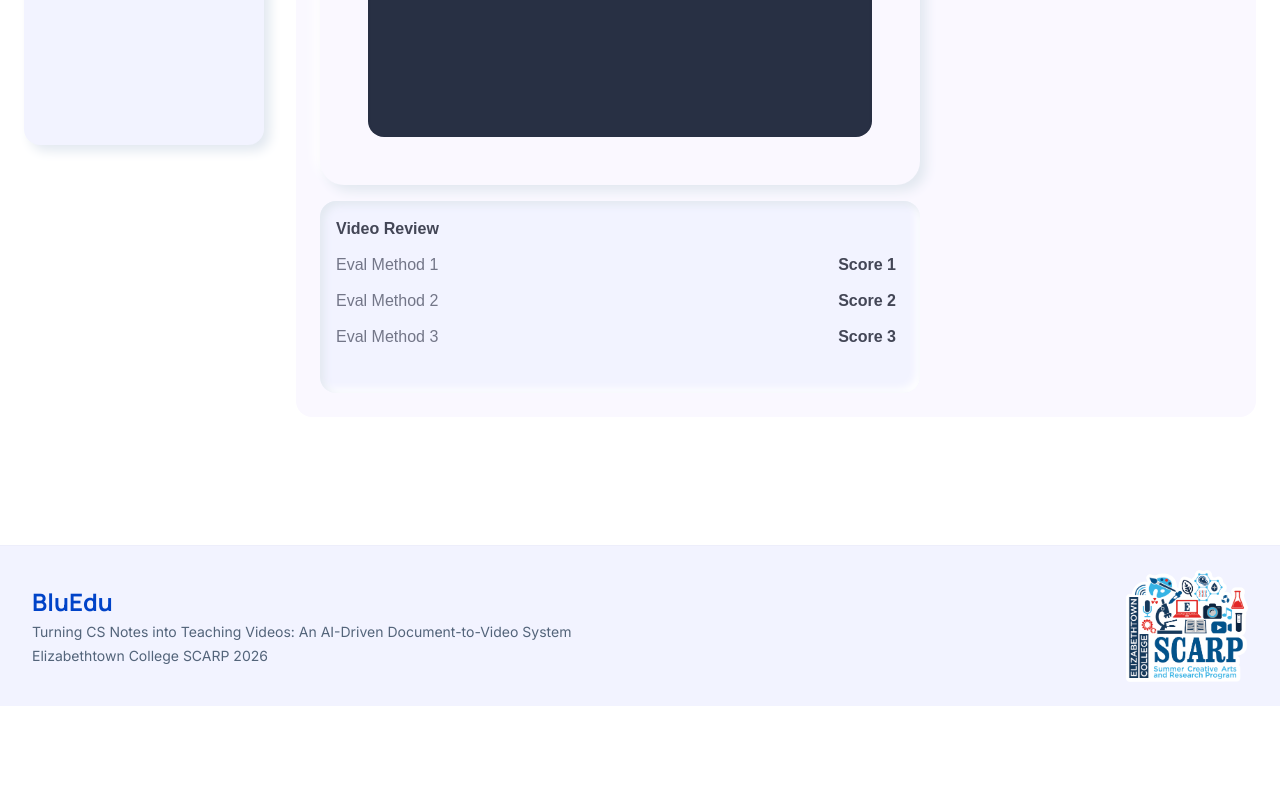
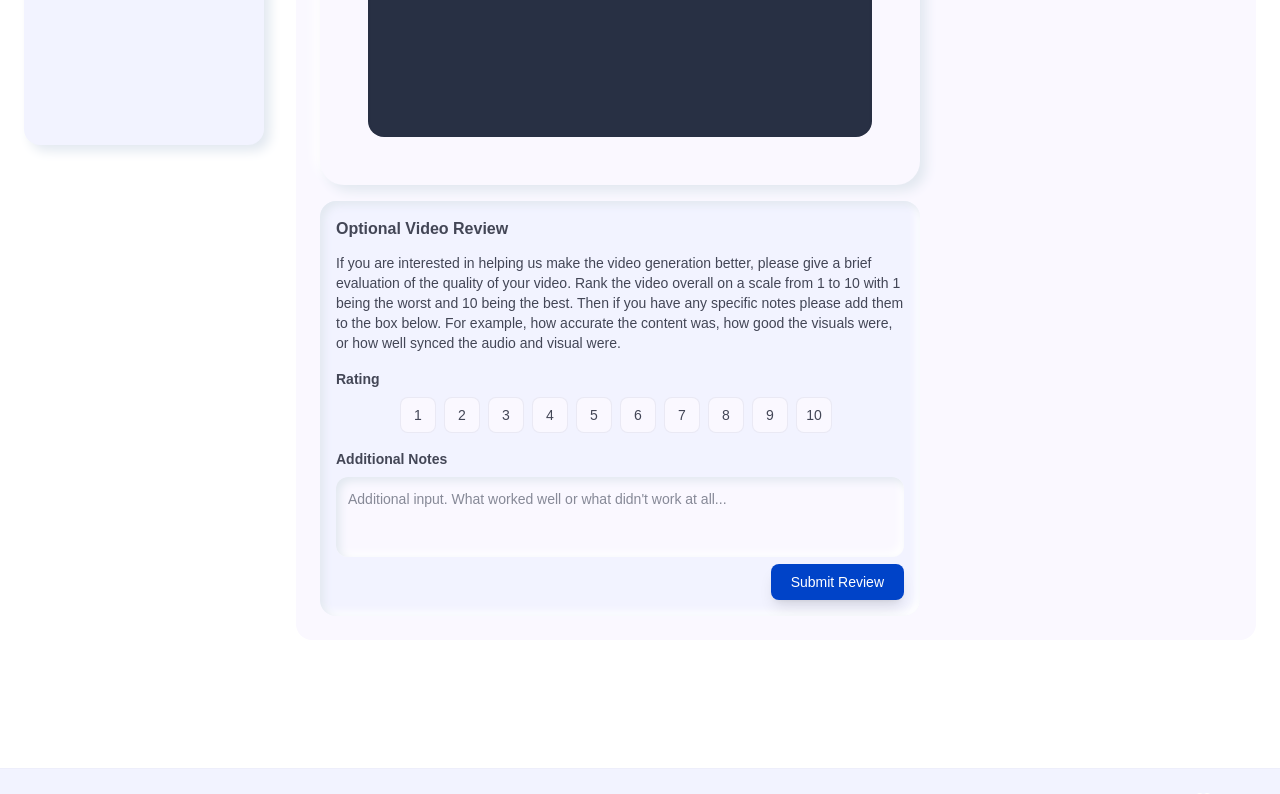
Before and after one commit to Etown-CS/26_SCARP_EduVideo, a Next.js app in the folder web-app/eduvideo/: page /generate/review in a window 1280 px wide. Shown: the part 482-1276 px from the top of the page. Before the commit the page ends 1188 px from the top, so only its background shows below. Built offline with nearby package versions, Linux system fonts and the light colour scheme; no server answers.

Commit message:
Human Evaluation and working page edit.

```diff
--- a/web-app/eduvideo/src/app/api/generate/route.ts
+++ b/web-app/eduvideo/src/app/api/generate/route.ts
@@ -6,7 +6,7 @@ const STUB_MODE = process.env.STUB_VIDEO_GENERATION === 'true';
 const mockJobs: Record<string, {status: string; progress: number; videoUrl?: string}> = {};
 
 export async function POST(req: NextRequest){
-    const {document, prompt, keywords} = await req.json();
+    const {document, prompt} = await req.json();
 
     if(STUB_MODE){
         const jobId = `mock-job-${Date.now()}`;
--- a/web-app/eduvideo/src/app/context/chatContext.tsx
+++ b/web-app/eduvideo/src/app/context/chatContext.tsx
@@ -1,6 +1,8 @@
 "use client"
 
-import { createContext, useContext, useState, useEffect } from "react";
+import { createContext, useContext, useState, useEffect, useRef } from "react";
+import { onAuthStateChanged } from "firebase/auth";
+import { auth } from "@/app/firebase/config";
 
 type Message = {
     sender: string;
@@ -17,14 +19,28 @@ const chatContext = createContext<ChatContextType | null>(null);
 export function ChatProvider({ children }: { children: React.ReactNode }){
     const [messages, setMessages] = useState<Message[]>(() => {
         if(typeof window === 'undefined') return [{sender: 'agent', text: 'How can I help you?'}];
-        const saved = localStorage.getItem('chatMessages');
+        const saved = sessionStorage.getItem('chatMessages');
         return saved ? JSON.parse(saved) : [{sender: 'agent', text: 'How can I help you?'}];
-    })
+    });
+
+    const previousUser = useRef<string | null | undefined>(undefined);
 
     useEffect(() => {
-        localStorage.setItem('chatMessages', JSON.stringify(messages));
+        sessionStorage.setItem('chatMessages', JSON.stringify(messages));
     }, [messages]);
 
+    useEffect(() => {
+        const signOutUser = onAuthStateChanged(auth, (user) => {
+            const wasSignedIn = previousUser.current;
+            const uid = user?.uid ?? null;
+            if(wasSignedIn && !uid){
+                setMessages([{sender: 'agent', text: 'How can I help you?'}]);
+                sessionStorage.removeItem('chatMessages');
+            }
+            previousUser.current = uid;
+        });
+        return () => signOutUser();
+    }, []);
 
     return(
         <chatContext.Provider value={{ messages, setMessages}}>
--- a/web-app/eduvideo/src/app/generate/review/page.tsx
+++ b/web-app/eduvideo/src/app/generate/review/page.tsx
@@ -7,7 +7,7 @@ import Loading from "@/app/components/loading";
 import { useRouter } from "next/navigation";
 import { useEffect, useState } from "react";
 import { db } from "@/app/firebase/config";
-import { serverTimestamp, collection, addDoc, getDoc, doc} from "firebase/firestore";
+import { serverTimestamp, collection, addDoc, getDoc, doc, updateDoc } from "firebase/firestore";
 import { cleanupAbandoned, clearPipelineState } from "@/app/lib/pipelineState";
 
 {/*
@@ -35,6 +35,10 @@ export default function Review() {
     const [videoUrl, setVideoUrl] = useState<string | null>(null);
     const [files, setFiles] = useState<File[]>([]);
     const [preloaded, setPreloaded] = useState<string | null>(null);
+    const [score, setScore] = useState<number | null>(null);
+    const [notes, setNotes] = useState('');
+    const [submitted, setSubmitted] = useState(false);
+    const [submitting, setSubmitting] = useState(false);
     const [prompt, setPrompt] = useState(() => {
         if (typeof window !== 'undefined') {
             return localStorage.getItem('prompt') || '';
@@ -49,21 +53,45 @@ export default function Review() {
         router.push("/generate/final-video")
     }
 
+    const handleSubmission = async () => {
+        if(score === null || !user) return;
+        const videoDocId = localStorage.getItem('videoDocId');
+        if(!videoDocId){
+            console.error('No videoDocId found.');
+            return;
+        }
+        setSubmitting(true);
+        try{
+            await updateDoc(doc(db, 'users', user.uid, 'videos', videoDocId), {
+                evaluation: {
+                    score,
+                    notes,
+                    submittedAt: serverTimestamp(),
+                },
+            });
+            setSubmitted(true);
+        }catch(err){
+            console.error("Failed to submit review: ", err);
+        }finally{
+            setSubmitting(false);
+        }
+    };
+
     useEffect(() => {
         const url = localStorage.getItem('completedVideoUrl');
         if (url) setVideoUrl(url);
     }, []);
 
     useEffect(() => {
-        if(!user || !videoUrl) return;
+        if (!user || !videoUrl) return;
 
         const createDraft = async () => {
-            try{
+            try {
                 const existingId = localStorage.getItem('videoDocId');
 
-                if(existingId){
+                if (existingId) {
                     const existingSnap = await getDoc(doc(db, 'users', user.uid, 'videos', existingId));
-                    if(existingSnap.exists()) return;
+                    if (existingSnap.exists()) return;
                     localStorage.removeItem('videoDocId');
                 }
 
@@ -91,6 +119,11 @@ export default function Review() {
                     documentId: fileId || null,
                     length: 'Unknown',
                     createdAt: serverTimestamp(),
+                    evaluation: {
+                        score: null,
+                        notes: '',
+                        submittedAt: null,
+                    }
                 });
                 localStorage.setItem('videoDocId', docRef.id);
             } catch (err) {
@@ -104,7 +137,7 @@ export default function Review() {
         const confirmed = window.confirm(
             "Starting over will erase your video's current progress. Do you want to continue?"
         );
-        if(confirmed){
+        if (confirmed) {
             await cleanupAbandoned(user);
             clearPipelineState();
             router.push("/generate");
@@ -154,25 +187,47 @@ export default function Review() {
                                         )}
                                     </div>
                                 </div>
-                                <div className="h-48 bg-surface-container-low rounded-2xl p-4 shadow-neomorph-sunken overflow-hidden flex flex-col">
+                                <div className="bg-surface-container-low rounded-2xl p-4 shadow-neomorph-sunken overflow-hidden flex flex-col">
                                     <div className="flex justify-between items-center mb-3">
                                         <span className="font-headline font-bold text-on-surface-variant flex items-center gap-2">
-                                            Video Review
+                                            Optional Video Review
                                         </span>
                                     </div>
-                                    <div className="flex-1 overflow-y-auto custom-scrollbar pr-2 text-on-surface-variant space-y-3">
-                                        <div className="flex justify-between items-center text-md">
-                                            <span className="text-outline">Eval Method 1</span>
-                                            <span className="font-bold">Score 1</span>
+                                    <p className="text-sm text-on-surface-variant mb-4">
+                                        If you are interested in helping us make the video generation better, please give a brief evaluation of the quality of your video. Rank the video overall on a scale from 1 to 10 with 1 being the worst and 10 being the best. Then if you have any specific notes please add them to the box below. For example, how accurate the content was, how good the visuals were, or how well synced the audio and visual were.
+                                    </p>
+                                    <div className="flex-1 overflow-y-auto custom-scrollbar pr-2 text-on-surface-variant space-y-4">
+                                        <div className="flex justify-between items-center mb-2">
+                                            <span className="text-sm font-medium text-on-surface-variant"><span className="font-bold">Rating</span></span>
+                                            {score !== null && (
+                                                <span className="font-label text-primary font-bold">{score} / 10</span>
+                                            )}
                                         </div>
-                                        <div className="flex justify-between items-center text-md">
-                                            <span className="text-outline">Eval Method 2</span>
-                                            <span className="font-bold">Score 2</span>
+                                        <div className="flex gap-2 flex-wrap mb-4 justify-center">
+                                            {Array.from({length: 10}, (_, i) => i + 1).map((num) => (
+                                                <button key={num} onClick={() => setScore(num)} className={`w-9 h-9 rounded-lg flex items-center justify-center text-sm font-medium border transition-all cursor-pointer ${
+                                                    score === num
+                                                    ? 'bg-primary text-on-primary border-primary/20'
+                                                    : 'bg-surface border-outline-variant/30 text-on-surface-variant hover:translate-y-[-1px]'
+                                                }`} >
+                                                    {num}
+                                                </button>
+                                            ))}
                                         </div>
-                                        <div className="flex justify-between items-center text-md">
-                                            <span className="text-outline">Eval Method 3</span>
-                                            <span className="font-bold">Score 3</span>
-                                        </div>
+                                    </div>
+                                    <div>
+                                        <label htmlFor="reviewNotes" className="text-sm font-medium text-on-surface-variant block mb-2">
+                                            <span className="font-bold">
+                                                Additional Notes
+                                            </span>
+                                        </label>
+                                        <textarea id="reviewNotes" name="reviewNotes" value={notes} onChange={(e) => setNotes(e.target.value)} placeholder="Additional input. What worked well or what didn't work at all..."
+                                        className="w-full shadow-neomorph-sunken bg-surface p-3 rounded-xl text-sm outline-none resize-none h-20 focus:ring-1 ring-primary"/>
+                                    </div>
+                                    <div className="flex justify-end">
+                                        <button onClick={handleSubmission} className="px-5 py-2 bg-primary text-on-primary rounded-lg flex items-center gap-2 text-sm font-medium shadow-lg hover:brightness-110 active:scale-95 transition-all cursor-pointer">
+                                            Submit Review
+                                        </button>
                                     </div>
                                 </div>
                             </div>
```
Also changed, not shown: web-app/eduvideo/src/app/components/agentchat.tsx (+8 -20 lines), web-app/eduvideo/src/app/gallery/page.tsx (+18 -5 lines), web-app/eduvideo/src/app/generate/final-video/page.tsx (+21 -25 lines), web-app/eduvideo/src/app/generate/page.tsx (+10 -4 lines), web-app/eduvideo/src/app/generate/working/page.tsx (+6 -1 lines), web-app/eduvideo/public/Picture1-removebg-preview.png (added), web-app/eduvideo/public/blue-pop-up-removebg-preview.png (added).
